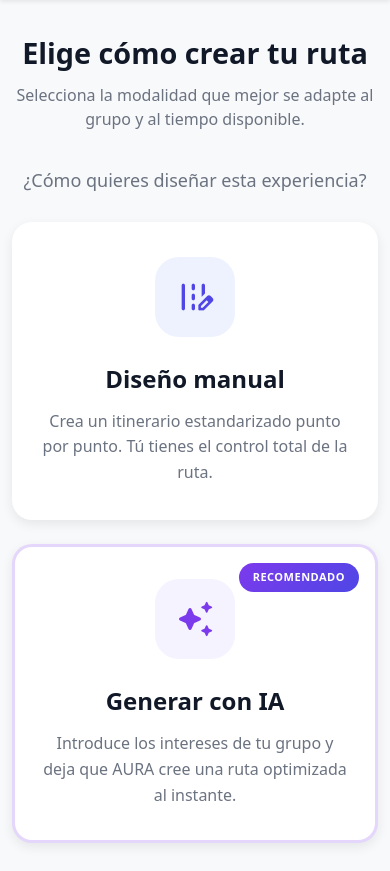
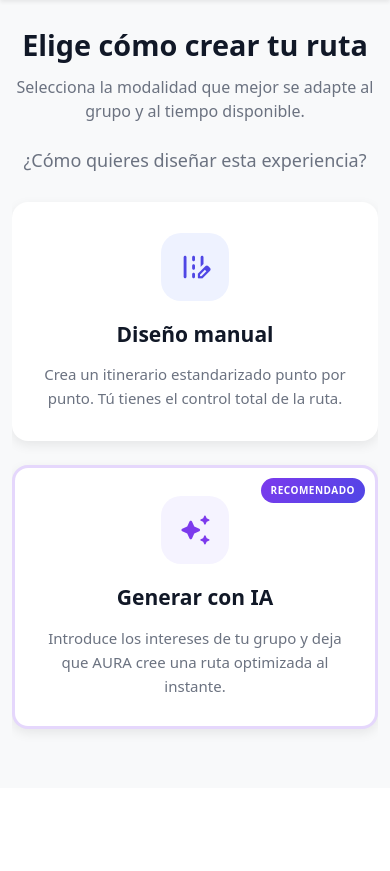
Before and after one commit to G4-AURA/Entrega-S1, a Django app: page /crear-ruta/ in a window 390 px wide. Shown: the part 56-927 px from the top of the page. After the commit the page ends 792 px from the top, so only its background shows below. Run offline with Django 5.2, Linux system fonts and the light colour scheme; parts of the project's set-up code (start-up, migrations or seed data) failed here and were passed over.

Commit message:
Fix: correccion de estilos

```diff
--- a/creacion/templates/seleccion_tipo_ruta.html
+++ b/creacion/templates/seleccion_tipo_ruta.html
@@ -5,6 +5,12 @@
 {% block extra_css %}
 <link href="https://fonts.googleapis.com/icon?family=Material+Icons+Round" rel="stylesheet">
 <style>
+    *,
+    *::before,
+    *::after {
+        box-sizing: border-box;
+    }
+
     :root {
         --primary: #4F46E5;
         --primary-light: #EEF2FF;
@@ -17,9 +23,11 @@
     }
 
     .route-selection-wrapper {
+        width: 100%;
         max-width: 1100px;
         margin: 0 auto;
         padding: 12px 0 28px;
+        overflow-x: clip;
     }
 
     .content {
@@ -47,10 +55,11 @@
 
     .options-container {
         display: grid;
-        grid-template-columns: repeat(auto-fit, minmax(320px, 1fr));
+        grid-template-columns: repeat(2, minmax(0, 1fr));
         gap: 24px;
         max-width: 900px;
         margin: 0 auto;
+        width: 100%;
     }
 
     .option-card {
@@ -67,6 +76,7 @@
         text-decoration: none;
         color: inherit;
         min-height: 290px;
+        width: 100%;
     }
 
     .option-card:hover,
@@ -150,7 +160,23 @@
         letter-spacing: 0.5px;
     }
 
+    @media (max-width: 992px) {
+        .options-container {
+            grid-template-columns: 1fr;
+            max-width: 600px;
+        }
+    }
+
     @media (max-width: 768px) {
+        .route-selection-wrapper {
+            padding-top: 4px;
+        }
+
+        .section-subtitle {
+            margin-bottom: 24px;
+            padding: 0 4px;
+        }
+
         .instruction {
             font-size: 18px;
             margin-bottom: 28px;
@@ -158,7 +184,36 @@
 
         .option-card {
             min-height: auto;
-            padding: 32px 24px;
+            padding: 28px 20px;
+            border-radius: 16px;
+        }
+
+        .icon-container {
+            width: 68px;
+            height: 68px;
+            border-radius: 20px;
+            margin-bottom: 18px;
+        }
+
+        .material-icons-round {
+            font-size: 34px;
+        }
+
+        .card-title {
+            font-size: 21px;
+        }
+
+        .card-desc {
+            font-size: 15px;
+        }
+    }
+
+    @media (max-width: 420px) {
+        .badge-recommended {
+            top: 10px;
+            right: 10px;
+            font-size: 10px;
+            padding: 5px 10px;
         }
     }
 </style>
```
